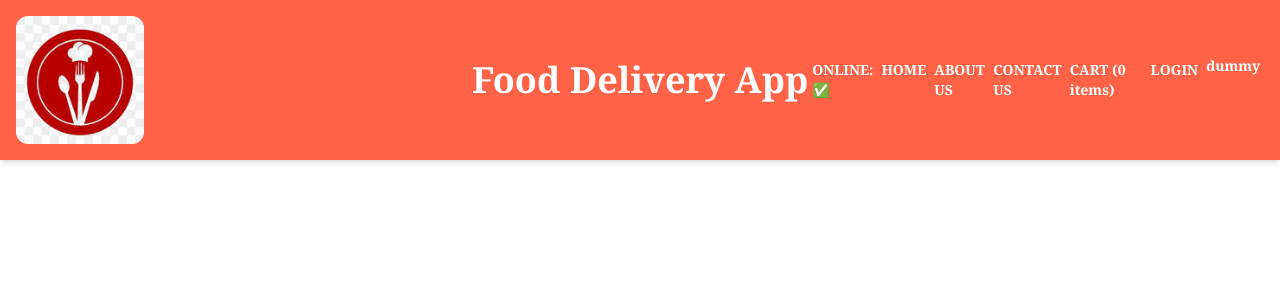
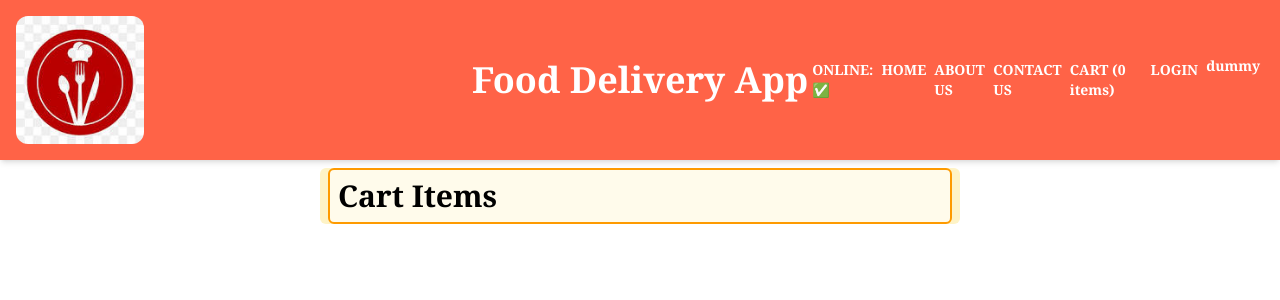
Before and after one commit to DAWAR-666/FOOD-DELIVERY-APP, a React (Vite) app: page /cart in a window 1280 px wide. Shown: the top 300 px of the page. Built offline with nearby package versions, Linux system fonts and the light colour scheme.

Commit message:
updated cart css

```diff
--- a/src/components/Cart.tsx
+++ b/src/components/Cart.tsx
@@ -9,7 +9,10 @@ const Cart = () => {
     }
     const data=useSelector((store)=>store.cart.items);
     return (
-    <div>
+    <div className="w-6/12 m-auto bg-amber-100 rounded-md mb-2   ">
+            <h2 className="text-3xl font-bold m-2 p-2 border-amber-500 border-2 rounded-md bg-amber-50 hover:bg-amber-100 hover:scale-105 transition-transform duration-200">
+                    Cart Items
+                </h2>
         {data.map((p)=>(
 
                         <div key={p.id} className="flex
```
